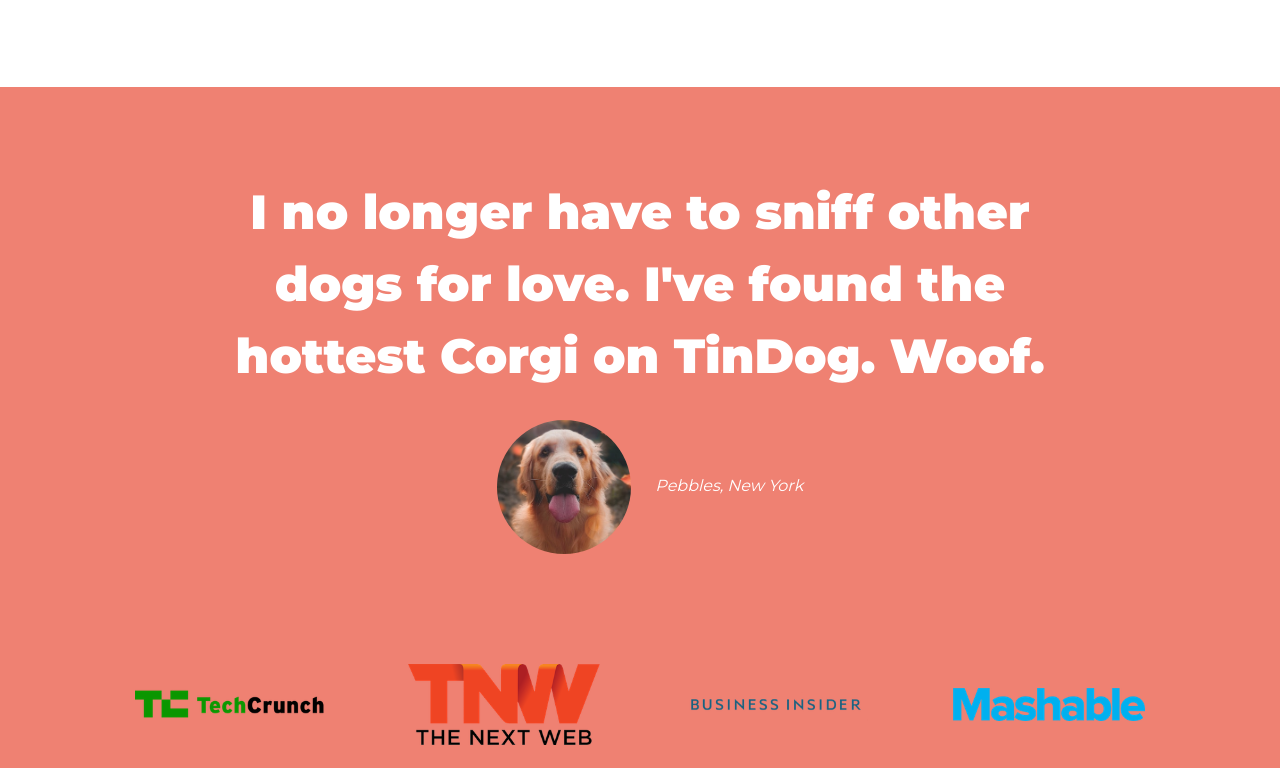
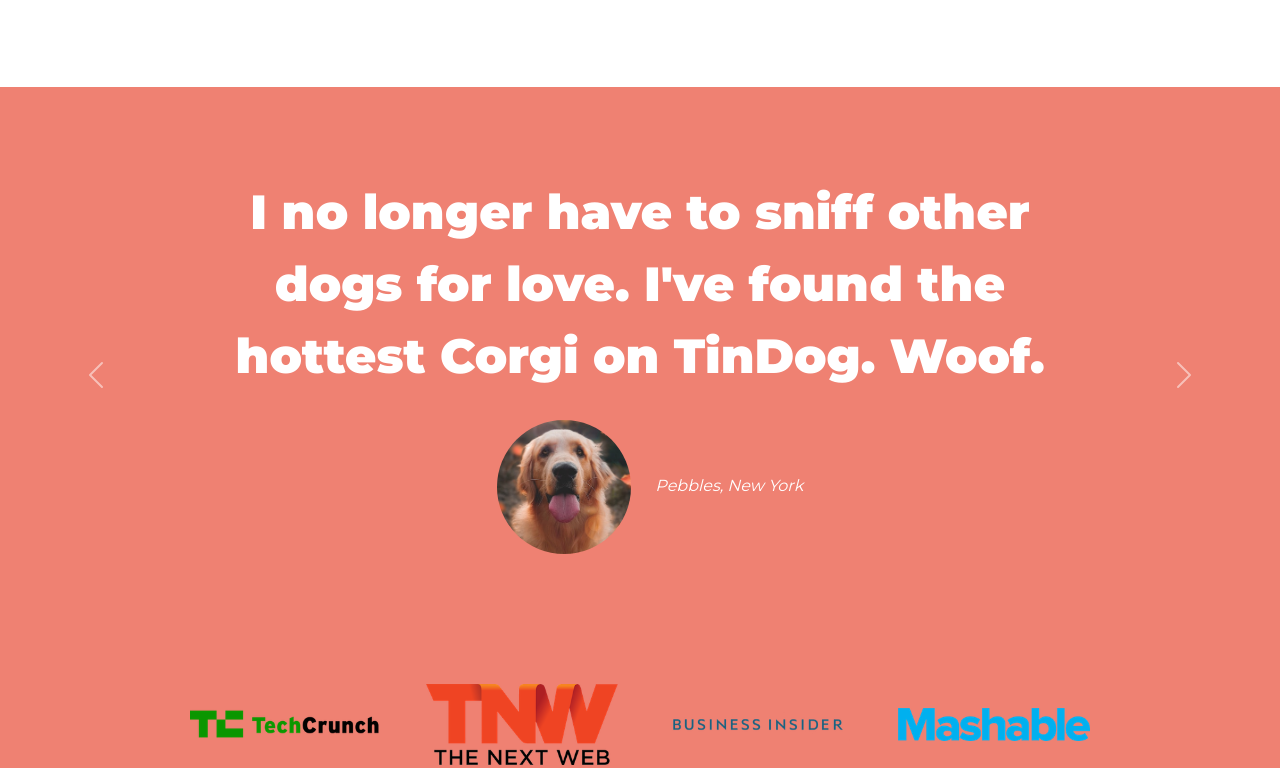
Before and after one commit to erik3447/Web-Development, a plain HTML site: page TinDog-Start-master/index.html in a window 1280 px wide. Shown: the part 1128-1896 px from the top of the page. Drawn offline with nearby package versions, Linux system fonts and the light colour scheme.

Commit message:
changes :)

```diff
--- a/TinDog-Start-master/css/styles.css
+++ b/TinDog-Start-master/css/styles.css
@@ -94,7 +94,6 @@ padding: 3% 15%;
 /* Testimonial section */
 #testimonials {
   text-align: center;
-  padding: 7% 15%;
   background-color: #ef8172;
   color: #fff;
 }
@@ -103,6 +102,10 @@ padding: 3% 15%;
   border-radius: 50%;
   width: 15%;
   margin: 20px;
+}
+
+.carousel-item {
+    padding: 7% 15%;
 }
 
 /* Press section */
@@ -114,5 +117,5 @@ padding: 3% 15%;
 
 .press-image {
   width: 15%;
-  margin: 0 3% 0;
+  margin: 20px 20px 15px;
 }
--- a/TinDog-Start-master/index.html
+++ b/TinDog-Start-master/index.html
@@ -88,14 +88,32 @@
 
   <!-- Testimonials -->
   <section id="testimonials">
-
+    <div id="testimonial-carousel" class="carousel slide" data-bs-ride="false" data-bs-pause="hover">
+      <div class="carousel-inner">
+        <div class="carousel-item active">
           <h2>I no longer have to sniff other dogs for love. I've found the hottest Corgi on TinDog. Woof.</h2>
           <img class="testimonial-image" src="images/dog-img.jpg" alt="dog-profile">
           <em>Pebbles, New York</em>
+        </div>
+        <div class="carousel-item">
+          <h2 class="testimonial-text">My dog used to be so lonely, but with TinDog's help, they've found the love of their life. I think.</h2>
+          <img class="testimonial-image" src="images/lady-img.jpg" alt="lady-profile">
+          <em>Beverly, Illinois</em>
+        </div>
+      </div>
+      <button class="carousel-control-prev" type="button" data-bs-target="#testimonial-carousel" data-bs-slide="prev">
+        <span class="carousel-control-prev-icon" aria-hidden="true"></span>
+        <span class="visually-hidden">Previous</span>
+      </button>
+      <button class="carousel-control-next" type="button" data-bs-target="#testimonial-carousel" data-bs-slide="next">
+        <span class="carousel-control-next-icon" aria-hidden="true"></span>
+        <span class="visually-hidden">Next</span>
+      </button>
+    </div>
 
-    <!-- <h2 class="testimonial-text">My dog used to be so lonely, but with TinDog's help, they've found the love of their life. I think.</h2>
-    <img class="testimonial-image" src="images/lady-img.jpg" alt="lady-profile">
-    <em>Beverly, Illinois</em> -->
+
+
+
 
   </section>
 
```
Lines whose indentation alone changed are shown as unchanged.
